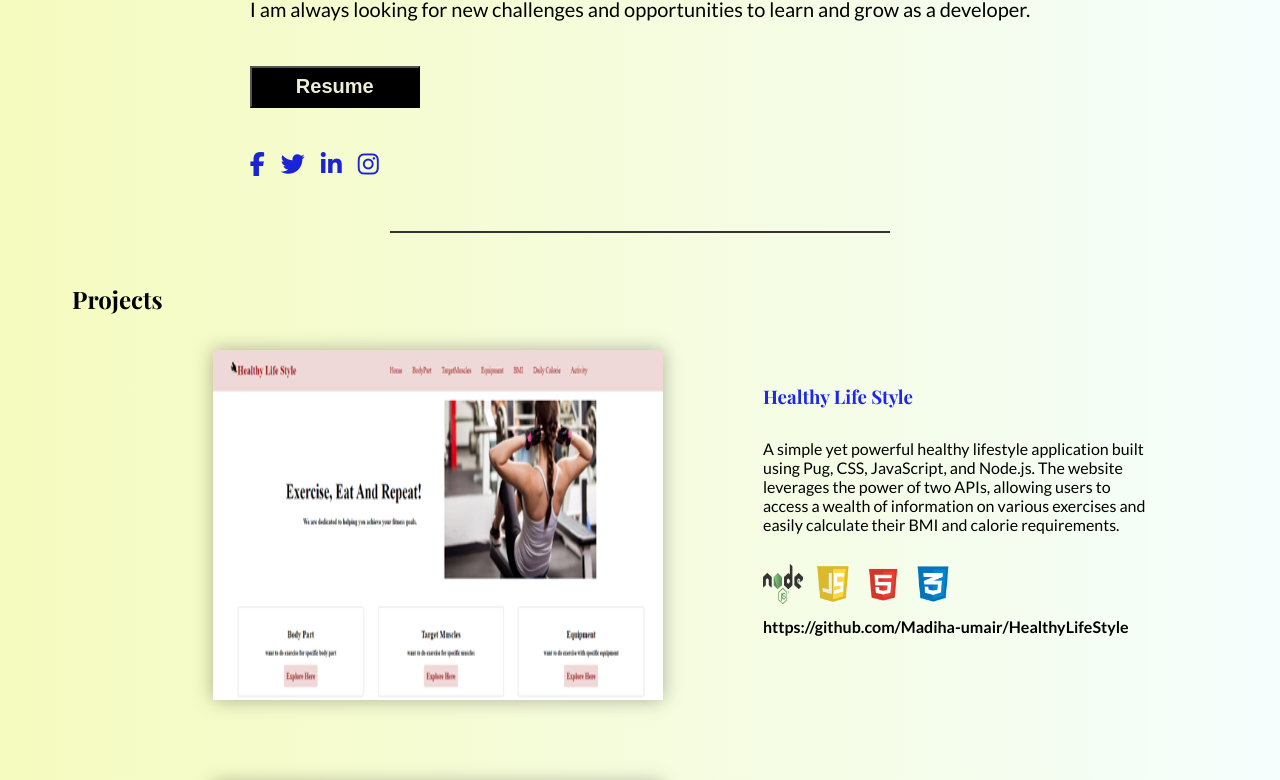
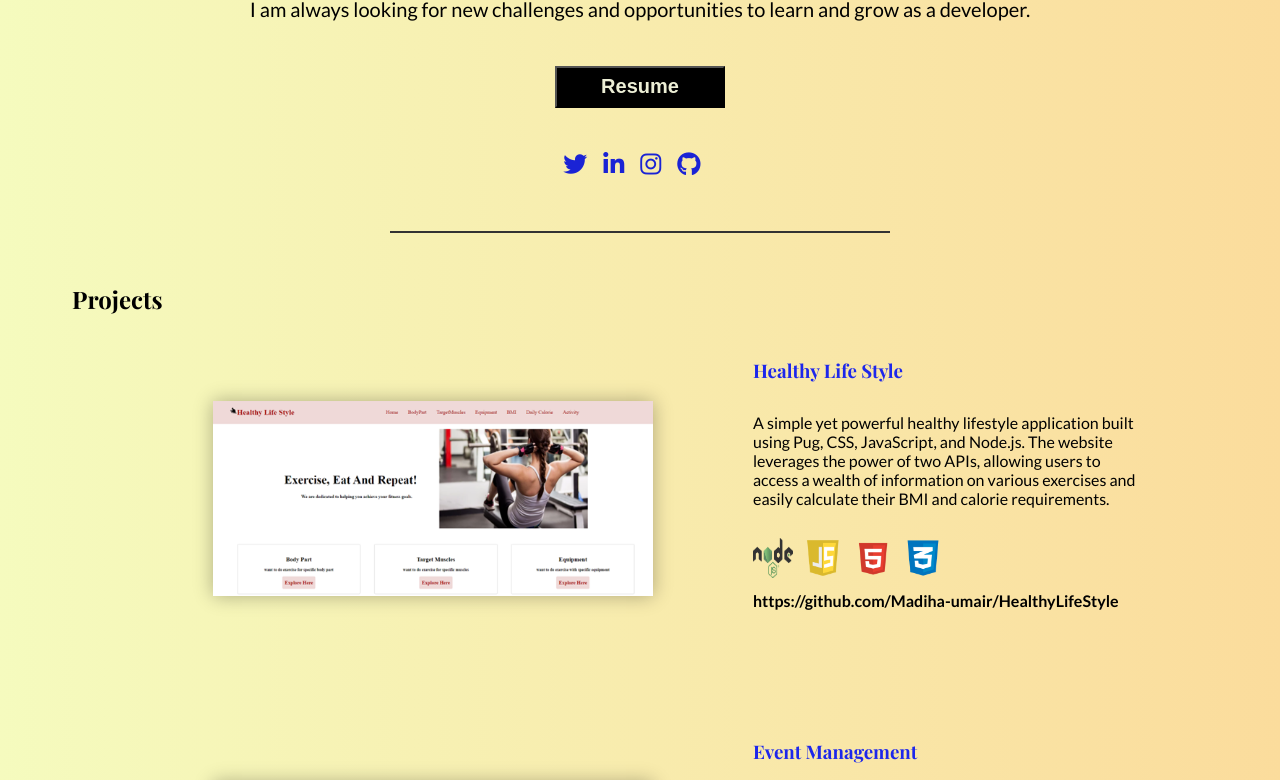
Before and after one commit to Madiha-umair/ReactPortfolio, a React (Vite) app: page / in a window 1280 px wide. Shown: the part 373-1153 px from the top of the page. Built offline with nearby package versions, Linux system fonts and the light colour scheme.

Commit message:
css for contact me

```diff
--- a/src/components/About.jsx
+++ b/src/components/About.jsx
@@ -16,9 +16,6 @@
             </a>
           </button>
           <div className="social-icons">
-            <a href="https://www.facebook.com">
-              <i className="fa fa-facebook"></i>
-            </a>
             <a href="https://www.twitter.com">
               <i className="fa fa-twitter"></i>
             </a>
@@ -28,6 +25,9 @@
             <a href="https://www.instagram.com">
               <i className="fa fa-instagram"></i>
             </a>
+            <a href="https://www.github.com">
+              <i className="fa fa-github"></i>
+            </a>
           </div>
         </div>
       </div>
--- a/src/components/Education.jsx
+++ b/src/components/Education.jsx
@@ -12,8 +12,8 @@
           let each_education = databaseTables[10].data.map((item) => ({
             field: item.field,
             degree: item.degree,
+            location: item.location,
             institute: item.institute,
-            location: item.location,
             started_at: item.started_at,
             ended_at: item.ended_at
           }));
@@ -30,9 +30,9 @@
             <li key={index}>
              <p> {qualification.field}</p>
              <p> {qualification.degree}</p>
+             <p> {qualification.institute}</p>
+             <p> {qualification.started_at} - {qualification.ended_at}</p>
              <p> {qualification.location}</p>
-             <p> {qualification.started_at} - {qualification.ended_at}</p>
-             <p> {qualification.institute}</p>
            </li>
           ))}
           <hr id="line" />
--- a/src/index.css
+++ b/src/index.css
@@ -11,7 +11,7 @@
 body{
   font-family: 'Playfair Display', serif;
   /*font-family: 'Lato', sans-serif;*/
-    background-image: linear-gradient(to right, #f5fbbe, #f5fefd);
+  background-image: linear-gradient(to right, #f5fbbe, #fbdc9c);
 }
 h2 {
   margin-left: 4rem;
@@ -117,6 +117,32 @@
 #contactme button{
   background-color: #000;
   padding: 15px;
+  color: #fff;
+  border: none;
+  border-radius: 4px;
+  font-size: 18px;
+  cursor: pointer;
+  transition: background-color 0.3s ease-in-out;
+}
+
+#contactme button:hover {
+  background-color: #555;
+}
+
+#contactme button:active {
+  background-color: #333;
+}
+
+#contactme button:focus {
+  outline: none;
+  box-shadow: 0 0 0 3px rgba(0, 0, 0, 0.3);
+}
+
+#contactme button::before {
+  content: "\f0e0";
+  font-family: "Font Awesome 5 Free";
+  font-weight: 900;
+  margin-right: 10px;
 }
 
 /* CSS Animation Styles */
@@ -178,11 +204,11 @@
 }
 #about-text-portion{
 margin-top: 55px;
+text-align: center;
 }
 
 /* Styles for social media icon */
 .social-icons {
-  display: flex;
   align-items: center;
 }
 .social-icons a {
@@ -330,8 +356,8 @@
   /*border: 2px solid black ;*/
   border: none;
   box-shadow: 0 0 18px rgba(0, 0, 0, 0.3);
-  width: 450px;
-  height: 350px;
+  width: 440px;
+  /*height: 350px;*/
 }
 .project_image :hover, #skill_container li img:hover{
   transform: scale(1.1); /* Increase size by 10% */
```
Also changed, not shown: src/assets/images/MadihaUmair.png. Lines whose indentation alone changed are shown as unchanged.
